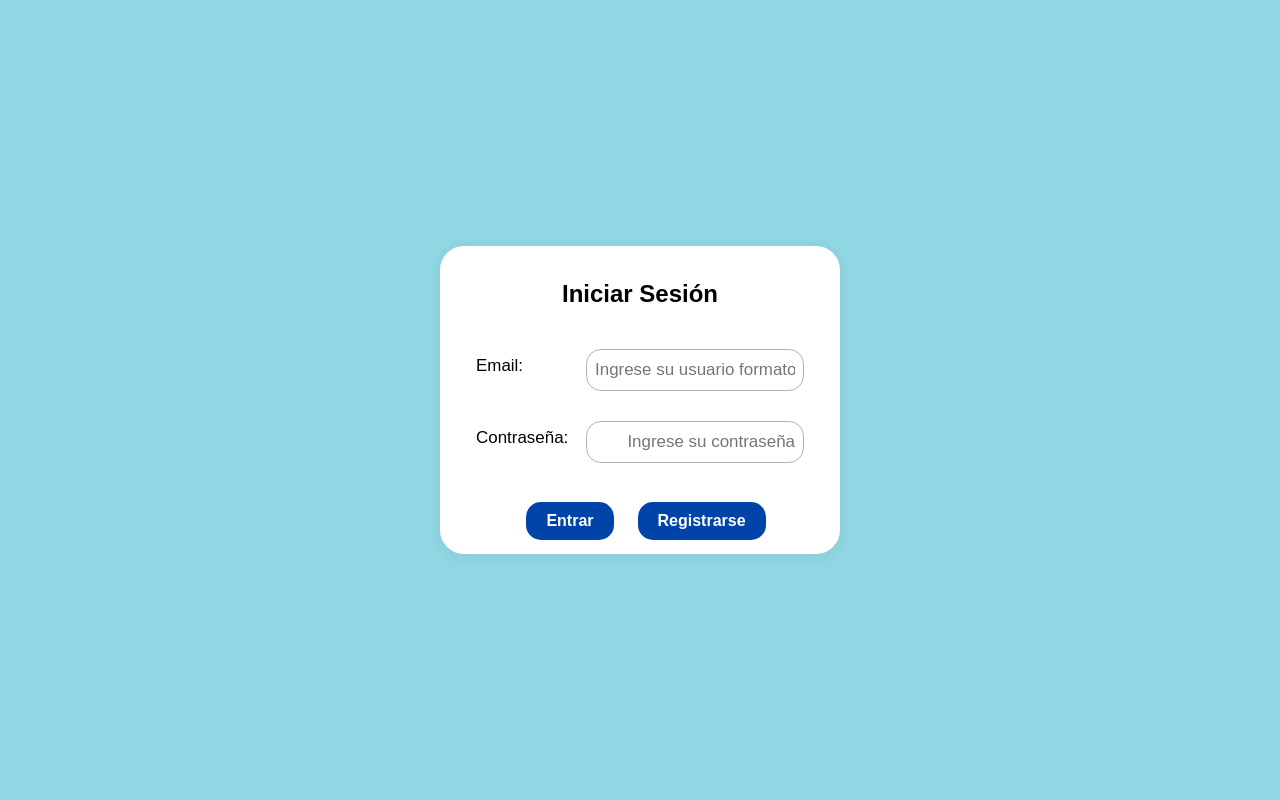
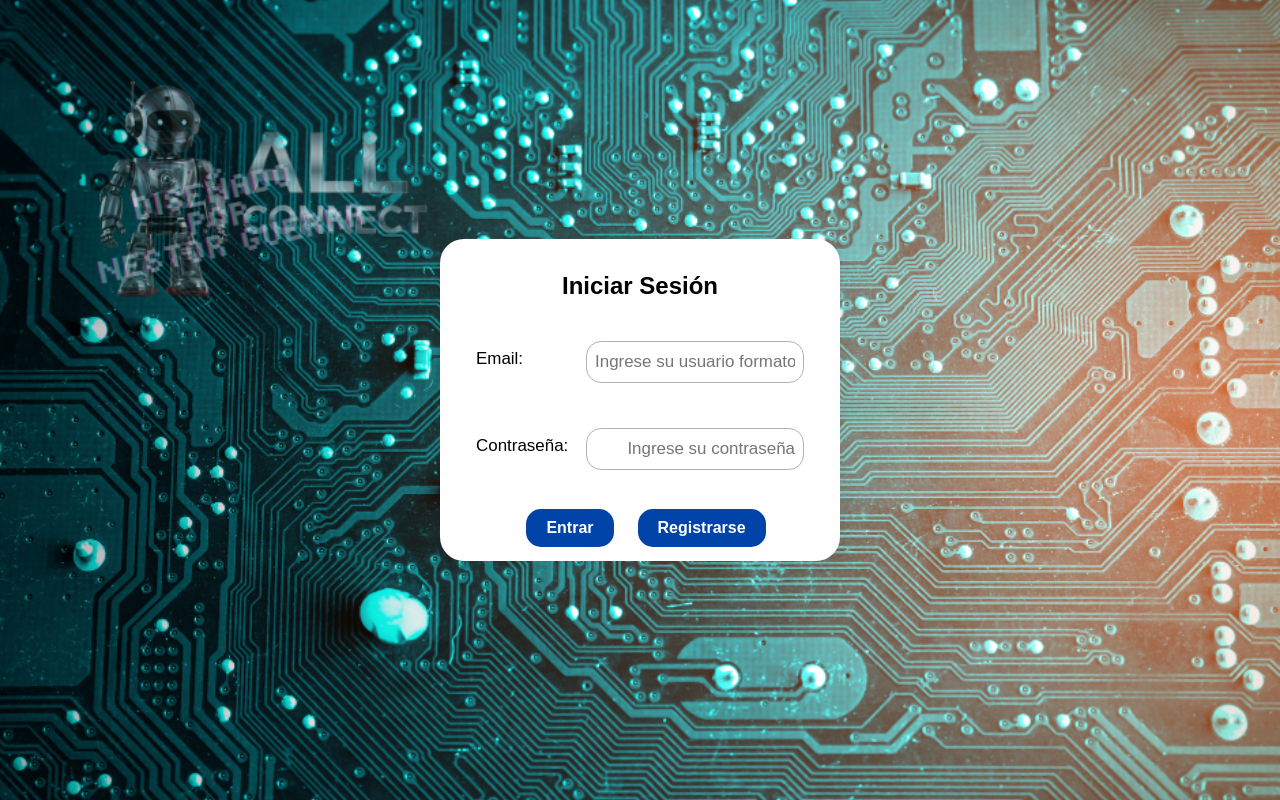
Before and after one commit to nestorguerram/react1, a React (Create React App) app: page / in a window 1280 px wide. Built offline with nearby package versions, Linux system fonts and the light colour scheme.

Commit message:
casi listo

```diff
--- a/src/App.css
+++ b/src/App.css
@@ -45,7 +45,7 @@
   display: flex;
   justify-content: center;
   align-items: center;
-  background: #90d7e3;
+  /*background: #90d7e3;*/
 }
 
 .login-form {
@@ -230,3 +230,16 @@ body {
 .logo-spin {
   animation: spin 2s linear infinite;
 }
+
+
+
+.login-container {
+  background-image: url('/src/assets/background.png'); /* Cambia por la ruta real */
+  background-size: cover;
+  background-position: center;
+  background-repeat: no-repeat;
+  min-height: 100vh; /* Que ocupe toda la pantalla */
+  display: flex;     /* Ya lo tienes, pero importante para centrar */
+  justify-content: center;
+  align-items: center;
+}
--- a/src/LoginForm.jsx
+++ b/src/LoginForm.jsx
@@ -1,7 +1,8 @@
-// src/LoginForm.jsx
 import React, { useState } from "react";
 import { useNavigate } from "react-router-dom";
 import "./App.css";
+import backgroundImage from "./assets/background.png";
+
 
 function LoginForm() {
   const [user, setUser] = useState("");
@@ -35,20 +36,36 @@ function LoginForm() {
     const nombreCompleto = usuario.nombre + " " + usuario.apellido;
     localStorage.setItem("nombreUsuario", nombreCompleto);
     navigate("/dashboard", { state: { user: nombreCompleto } });
-
-
-    navigate("/dashboard", { state: { user: nombreCompleto } });
-
-
   };
 
   return (
-    <div className="login-container">
+    <div
+      className="login-container"
+      style={{
+        backgroundImage: `url(${backgroundImage})`,
+        backgroundSize: "cover",
+        backgroundPosition: "center",
+        backgroundRepeat: "no-repeat",
+        minHeight: "100vh",
+        display: "flex",
+        justifyContent: "center",
+        alignItems: "center",
+      }}
+    >
       <form className="login-form" onSubmit={handleSubmit}>
         <h2 style={{ textAlign: "center", marginBottom: 16 }}>Iniciar Sesión</h2>
 
-        <label style={{ display: "flex", justifyContent: "flex-end", alignItems: "center", width: "100%" }}>
-          <span style={{ width: 100, textAlign: "left", marginRight: 10 }}>Email:</span>
+        <label
+          style={{
+            display: "flex",
+            justifyContent: "flex-end",
+            alignItems: "center",
+            width: "100%",
+          }}
+        >
+          <span style={{ width: 100, textAlign: "left", marginRight: 10 }}>
+            Email:
+          </span>
           <input
             type="text"
             value={user}
@@ -59,9 +76,22 @@ function LoginForm() {
           />
         </label>
 
-          <div className="input-row" style={{ alignItems: "flex-end" }}>
-            <label style={{ display: "flex", justifyContent: "flex-end", alignItems: "center", flex: 1, width: "100%" }}>
-              <span style={{ width: 100, textAlign: "left", marginRight: 10 }}>Contraseña:</span>
+        <div
+          className="input-row"
+          style={{ alignItems: "flex-end", marginTop: "15px" }}
+        >
+          <label
+            style={{
+              display: "flex",
+              justifyContent: "flex-end",
+              alignItems: "center",
+              flex: 1,
+              width: "100%",
+            }}
+          >
+            <span style={{ width: 100, textAlign: "left", marginRight: 10 }}>
+              Contraseña:
+            </span>
             <input
               type="password"
               value={pass}
@@ -72,7 +102,14 @@ function LoginForm() {
           </label>
         </div>
 
-        <div style={{ display: "flex", justifyContent: "center", gap: "12px", marginTop: "16px" }}>
+        <div
+          style={{
+            display: "flex",
+            justifyContent: "center",
+            gap: "12px",
+            marginTop: "16px",
+          }}
+        >
           <button type="submit">Entrar</button>
           <button type="button" onClick={() => navigate("/register")}>
             Registrarse
@@ -80,11 +117,16 @@ function LoginForm() {
         </div>
 
         {error && (
-          <div className="error" style={{ textAlign: "center", marginTop: 14 }}>
+          <div
+            className="error"
+            style={{ textAlign: "center", marginTop: 14 }}
+          >
             <div>{error}</div>
             {error === "El usuario no existe." && (
               <>
-                <div style={{ marginTop: 7 }}>Si no tienes cuenta, registrarte aqui </div>
+                <div style={{ marginTop: 7 }}>
+                  Si no tienes cuenta, registrarte aqui{" "}
+                </div>
                 <button
                   type="button"
                   onClick={() => navigate("/register")}
```
Also changed, not shown: src/assets/background.png (added). Lines whose indentation alone changed are shown as unchanged.
